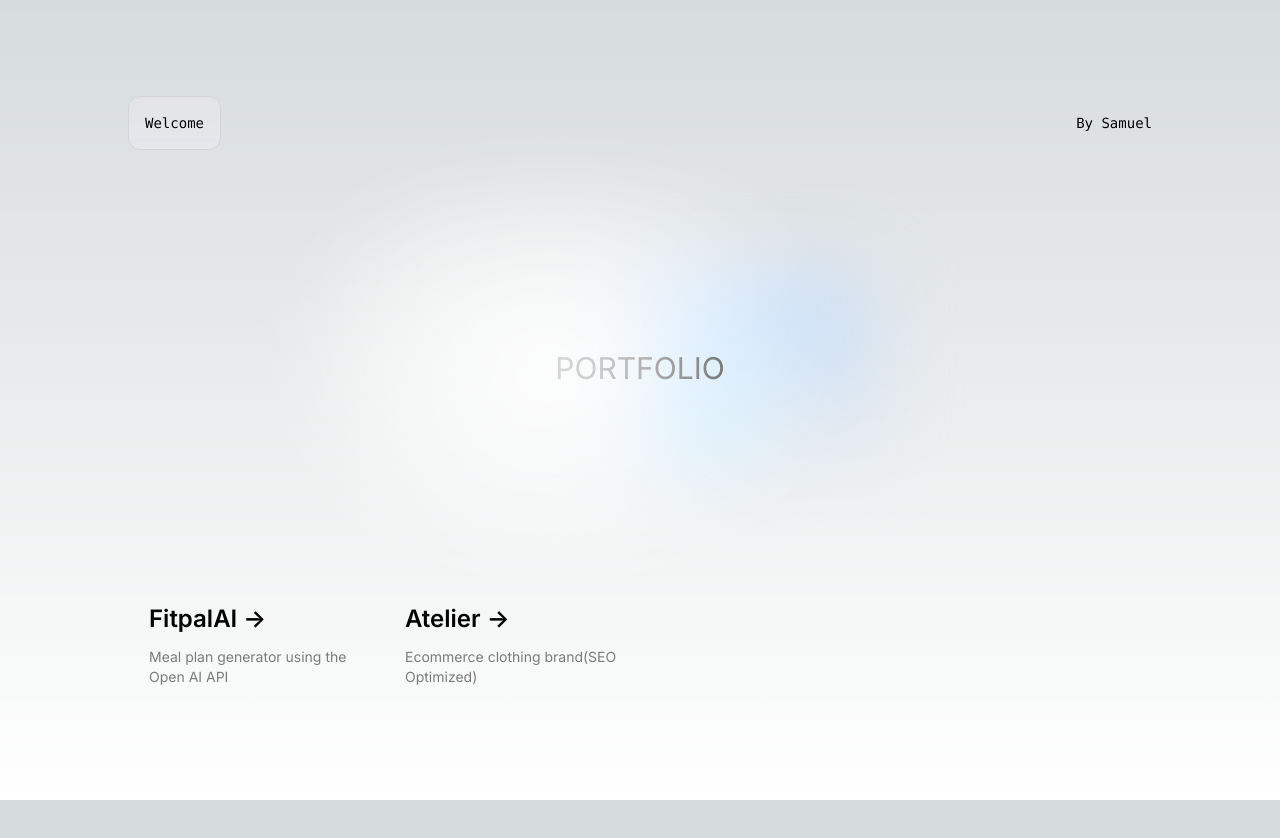
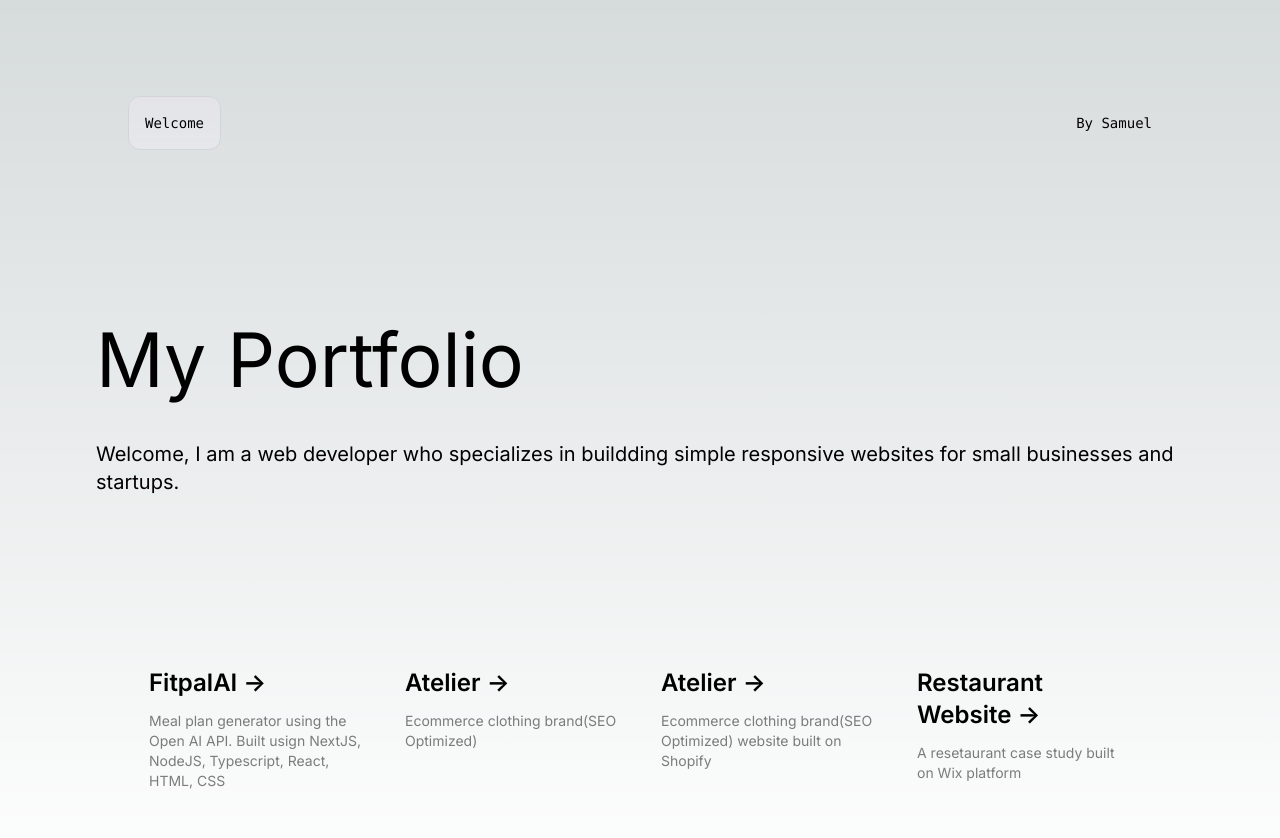
Before and after one commit to SamIron0/resume, a Next.js app: page / in a window 1280 px wide. Shown: the top 838 px of the page. Before the commit the page ends 800 px from the top, so only its background shows below. Built offline with nearby package versions, Linux system fonts and the light colour scheme.

Commit message:
homepageRedo

```diff
--- a/app/page.tsx
+++ b/app/page.tsx
@@ -1,6 +1,6 @@
 'use client'
 import Image from 'next/image'
-
+import HomepageIntroduction from '../components/HomepageIntroduction'
 import React, { useState, useEffect } from "react";
 
 export default function Home() {
@@ -39,11 +39,8 @@ export default function Home() {
         </div>
       </div>
 
-      <div className="relative flex place-items-center before:absolute before:h-[300px] before:w-[480px] before:-translate-x-1/2 before:rounded-full before:bg-gradient-radial before:from-white before:to-transparent before:blur-2xl before:content-[''] after:absolute after:-z-20 after:h-[180px] after:w-[240px] after:translate-x-1/3 after:bg-gradient-conic after:from-sky-200 after:via-blue-200 after:blur-2xl after:content-[''] before:dark:bg-gradient-to-br before:dark:from-transparent before:dark:to-blue-700 before:dark:opacity-10 after:dark:from-sky-900 after:dark:via-[#0141ff] after:dark:opacity-40 before:lg:h-[360px] z-[-1]">
-        <h1
-          className='text-3xl'>
-          PORTFOLIO
-        </h1>
+      <div className="h-500px">
+        <HomepageIntroduction/>
       </div>
 
       <div className="mb-32 grid text-center lg:max-w-5xl lg:w-full lg:mb-0 lg:grid-cols-4 lg:text-left">
@@ -60,7 +57,7 @@ export default function Home() {
             </span>
           </h2>
           <p className={`m-0 max-w-[30ch] text-sm opacity-50`}>
-            Meal plan generator using the Open AI API
+            Meal plan generator using the Open AI API. Built usign NextJS, NodeJS, Typescript, React, HTML, CSS
           </p>
         </a>
 
@@ -80,6 +77,40 @@ export default function Home() {
             Ecommerce clothing brand(SEO Optimized)
           </p>
         </a>
+
+        <a
+          href="https://vestaatelier.com"
+          className="group rounded-lg border border-transparent px-5 py-4 transition-colors hover:border-gray-300 hover:bg-gray-100 hover:dark:border-neutral-700 hover:dark:bg-neutral-800/30"
+          target="_blank"
+          rel="noopener noreferrer"
+        >
+          <h2 className={`mb-3 text-2xl font-semibold`}>
+            Atelier{' '}
+            <span className="inline-block transition-transform group-hover:translate-x-1 motion-reduce:transform-none">
+              -&gt;
+            </span>
+          </h2>
+          <p className={`m-0 max-w-[30ch] text-sm opacity-50`}>
+            Ecommerce clothing brand(SEO Optimized) website built on Shopify
+          </p>
+        </a>
+
+        <a
+          href="https://vestaatelier.com"
+          className="group rounded-lg border border-transparent px-5 py-4 transition-colors hover:border-gray-300 hover:bg-gray-100 hover:dark:border-neutral-700 hover:dark:bg-neutral-800/30"
+          target="_blank"
+          rel="noopener noreferrer"
+        >
+          <h2 className={`mb-3 text-2xl font-semibold`}>
+            Restaurant Website{' '}
+            <span className="inline-block transition-transform group-hover:translate-x-1 motion-reduce:transform-none">
+              -&gt;
+            </span>
+          </h2>
+          <p className={`m-0 max-w-[30ch] text-sm opacity-50`}>
+            A resetaurant case study built on Wix platform
+          </p>
+        </a>
       </div>
     </main>
   )
--- /dev/null
+++ b/components/HomepageIntroduction.tsx
@@ -0,0 +1,33 @@
+"use client";
+import styled from 'styled-components';
+
+
+export default function HomepageIntroduction() {
+
+const RowSection = styled.div`
+  display: flex;
+  flex-direction: column;
+  justify-content: center;
+height:500px;
+  // Responsive design
+  @media (max-width: 520px) {
+    padding: 1rem;
+  }
+`;
+  const Header = styled.h1`
+      margin-bottom: 1.5rem;
+      font-size: 75px;
+    `;
+
+  const Paragraph = styled.p`
+      margin-top: 1.5rem;
+      font-size:15px;
+    `;
+  return (
+    <RowSection>
+      <Header>My Portfolio</Header>
+      <p className='text-xl w-md'>Welcome, I am a web developer who specializes in buildding simple responsive websites for small businesses and startups.</p>
+    </RowSection>
+  );
+
+}
```
Also changed, not shown: package.json (+5 -4 lines), 1 other file (tests, documents, lock files or other folders).
